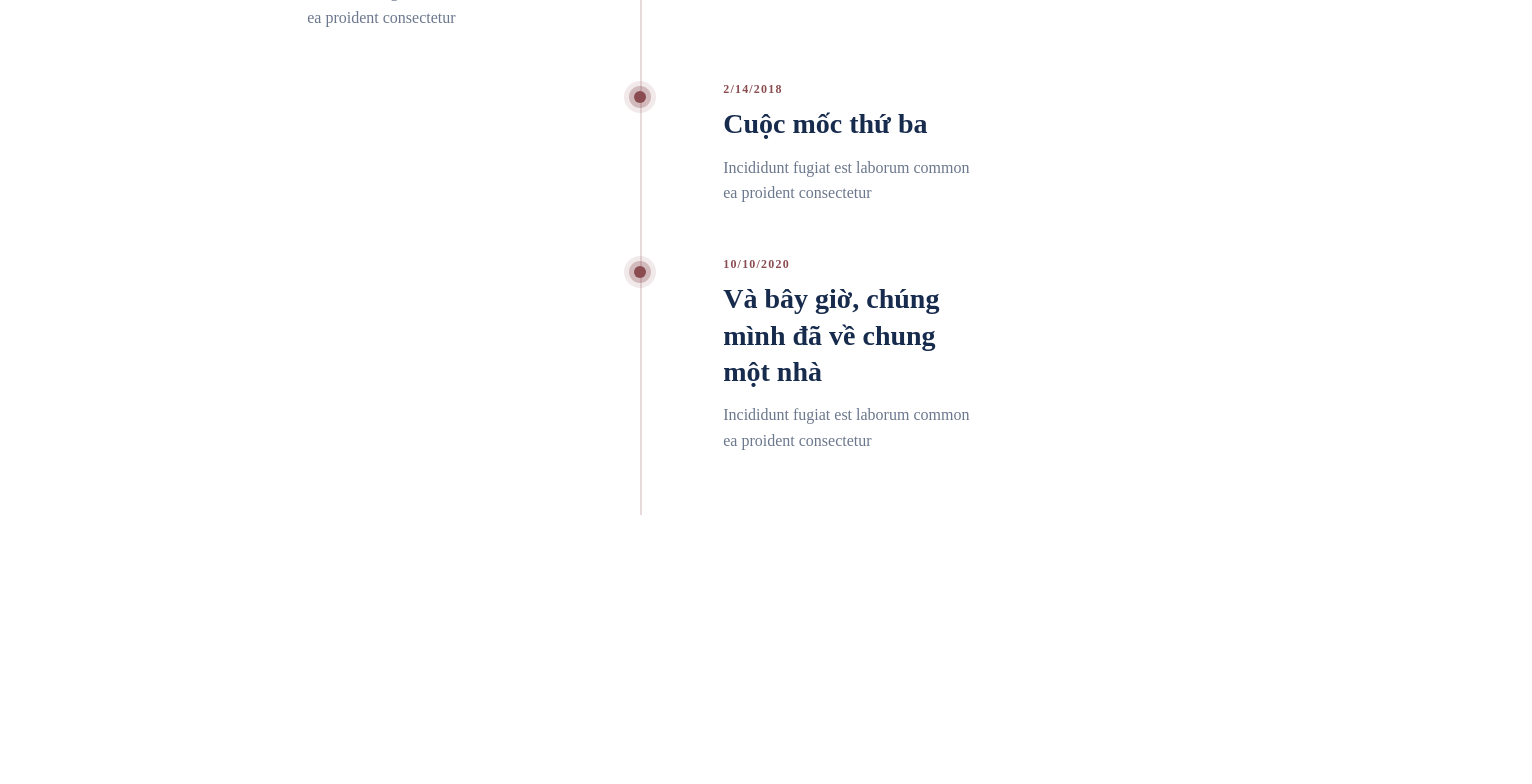
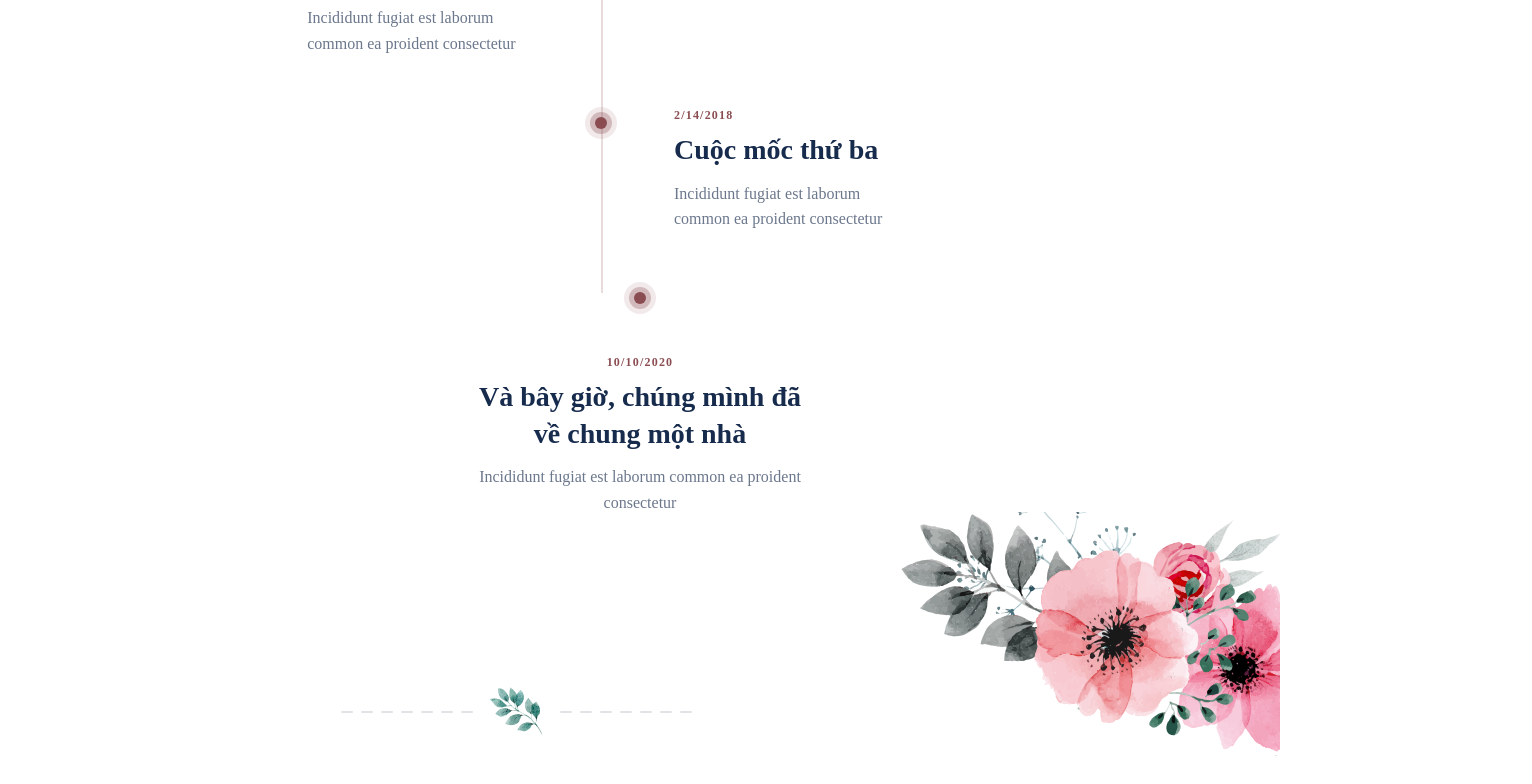
Before and after one commit to kingtran2112/save_the_date, a React (Vite) app: page / in a window 1280 px wide. Shown: the part 2107-2891 px from the top of the page, 1532 px wide, since content can reach past the window. Before the commit the page ends 2622 px from the top, so only its background shows below. Built offline with nearby package versions, Linux system fonts and the light colour scheme; a web font is replaced by a local one.

Commit message:
Create endpoint for timeline

```diff
--- a/src/containers/App.css
+++ b/src/containers/App.css
@@ -2,7 +2,12 @@
     font-style: normal;
 }
 
-.preamble--pattern-left {
+.pattern-left {
     float: left;
     margin-top: 628px;
 }
+
+.pattern-right {
+    float: right;
+    margin-top: 2547px;
+}
--- a/src/containers/App.jsx
+++ b/src/containers/App.jsx
@@ -2,13 +2,15 @@ import React from 'react';
 import SideBar from './sidebar/SideBar';
 import MainPage from './mainpage/MainPage';
 import PatternLeft from '../resources/picture/pattern/pattern-left.svg';
+import PatternRight from '../resources/picture/pattern/pattern-right.svg';
 import './App.css';
 
 function App() {
   return (
     <div className="app-container">
       <SideBar />
-      <img className="preamble--pattern-left" src={PatternLeft} alt="pattern_left" />
+      <img className="pattern-left" src={PatternLeft} alt="pattern_left" />
+      <img className="pattern-right" src={PatternRight} alt="pattern_right" />
       <MainPage />
     </div>
   );
--- a/src/containers/mainpage/MainPage.jsx
+++ b/src/containers/mainpage/MainPage.jsx
@@ -13,6 +13,7 @@ export default function MainPage() {
       <Introduction />
       <EndSection />
       <Timeline />
+      <EndSection />
     </div>
   );
 }
--- a/src/containers/timeline/mile_stone/MileStone.css
+++ b/src/containers/timeline/mile_stone/MileStone.css
@@ -76,10 +76,6 @@
   order: 3;
 }
 
-.mile-stone--end .mile-stone--place-holder {
-  order: 1;
-}
-
 .mile-stone--end .mile-stone--detail {
   order: 3;
 }
@@ -92,3 +88,17 @@
   margin-top: 11px;
   margin-left: 50%;
 }
+
+.mile-stone--end {
+  justify-content: center;
+  flex-wrap: wrap;
+  margin-left: 25%;
+  margin-right: 25%;
+  text-align: center;
+}
+
+.mile-stone--end .mile-stone--detail {
+  margin-top: 40px;
+  margin-bottom: unset;
+  width: 100%;
+}
--- a/src/containers/timeline/mile_stone/MileStone.jsx
+++ b/src/containers/timeline/mile_stone/MileStone.jsx
@@ -9,10 +9,10 @@ export default function MileStone(props) {
   } = props;
   return (
     <div className={`mile-stone mile-stone--${type}`}>
-      <div className="mile-stone--place-holder" />
+      { type !== 'end' && <div className="mile-stone--place-holder" /> }
       <div className="mile-stone--node">
         <img className="mile-stone--node-node" src={TimelineNode} alt="Timeline node" />
-        <div className="mile-stone--node-line" />
+        { type !== 'end' && <div className="mile-stone--node-line" /> }
       </div>
       <div className="mile-stone--detail">
         <div className="mile-stone--date">
```
Also changed, not shown: src/resources/picture/pattern/pattern-right.svg (added).
